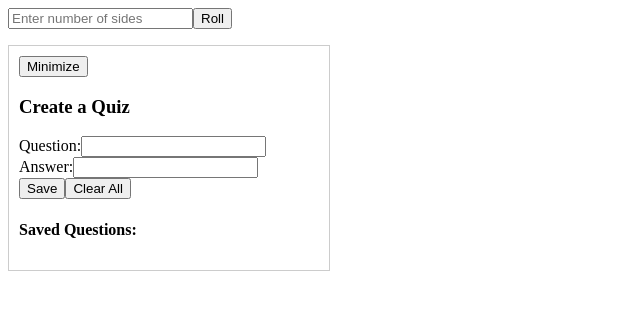
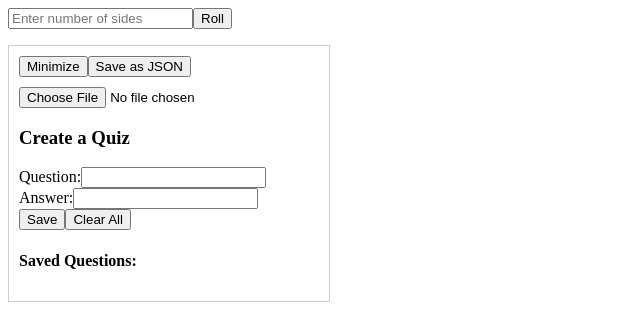
Before and after one commit to nouxinf/bookclub, a React (Vite) app: page / in a window 1280 px wide. Shown: the top 310 px of the page, without its empty margins (0-640 px from the left). Built offline with nearby package versions, Linux system fonts and the light colour scheme.

Commit message:
export/import quiz

```diff
--- a/src/Quiz.jsx
+++ b/src/Quiz.jsx
@@ -26,11 +26,45 @@ const Quiz = () => {
         setIsMinimized(!isMinimized);
     };
 
+    const saveAsJsonFile = () => {
+        const dataStr = "data:text/json;charset=utf-8," + encodeURIComponent(JSON.stringify(quizData, null, 2));
+        const downloadAnchorNode = document.createElement('a');
+        downloadAnchorNode.setAttribute("href", dataStr);
+        downloadAnchorNode.setAttribute("download", "quizData.json");
+        document.body.appendChild(downloadAnchorNode); // required for Firefox
+        downloadAnchorNode.click();
+        downloadAnchorNode.remove();
+    };
+
+    const loadFromJsonFile = (event) => {
+        const file = event.target.files[0];
+        if (file) {
+            const reader = new FileReader();
+            reader.onload = (e) => {
+                try {
+                    const loadedData = JSON.parse(e.target.result);
+                    setQuizData(loadedData);
+                    localStorage.setItem('quizData', JSON.stringify(loadedData));
+                } catch (error) {
+                    alert('Invalid JSON file');
+                }
+            };
+            reader.readAsText(file);
+        }
+    };
+
     return (
         <div style={{ border: '1px solid #ccc', padding: '10px', width: '300px' }}>
             <button onClick={toggleMinimize}>
                 {isMinimized ? 'Expand' : 'Minimize'}
             </button>
+            <button onClick={saveAsJsonFile}>Save as JSON</button>
+            <input
+                type="file"
+                accept="application/json"
+                onChange={loadFromJsonFile}
+                style={{ marginTop: '10px' }}
+            />
             {!isMinimized && (
                 <>
                     <h3>Create a Quiz</h3>
@@ -56,6 +90,7 @@ const Quiz = () => {
                     </div>
                     <button onClick={handleSave}>Save</button>
                     <button onClick={handleClear}>Clear All</button>
+
                     <h4>Saved Questions:</h4>
                     <ul>
                         {quizData.map((item, index) => (
```
